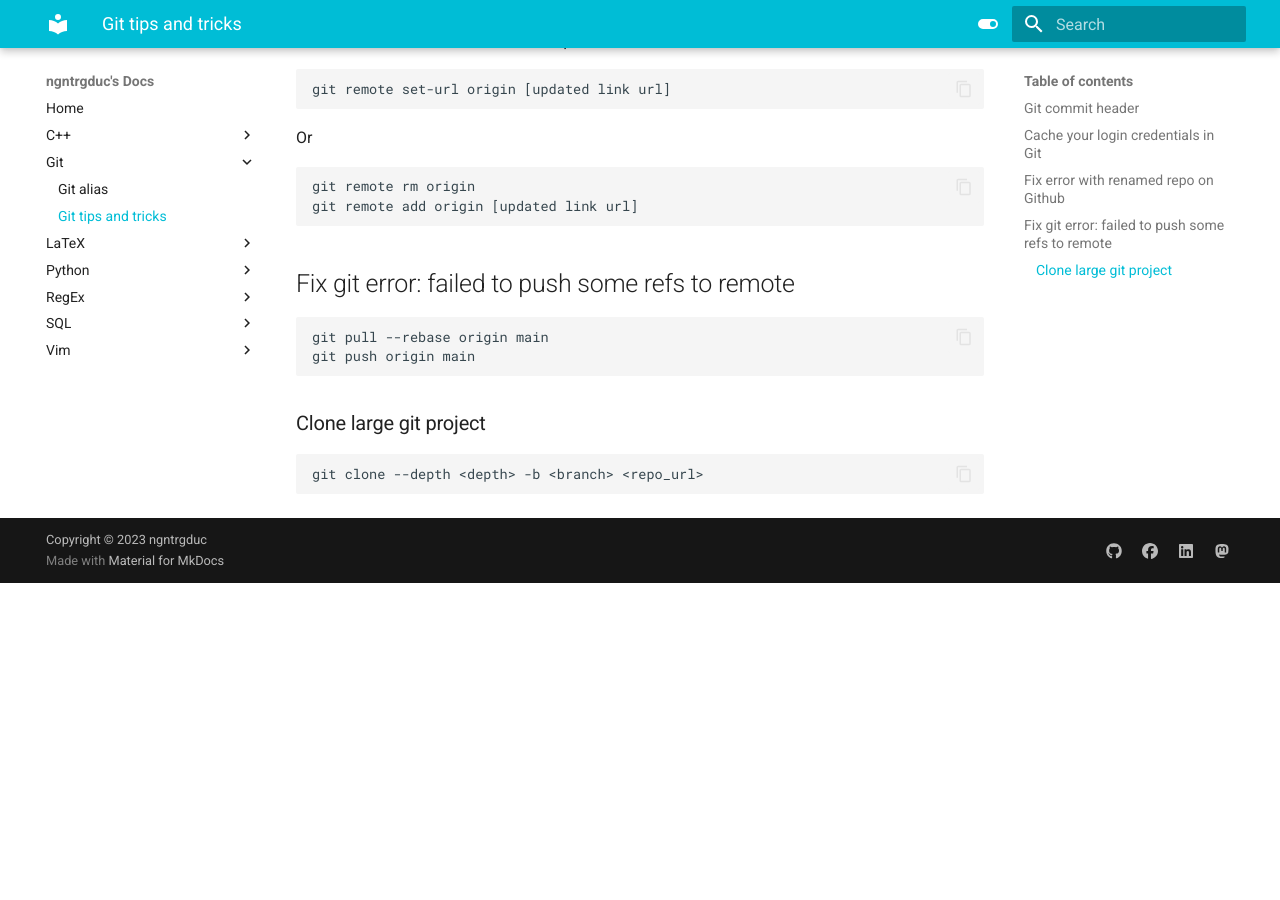
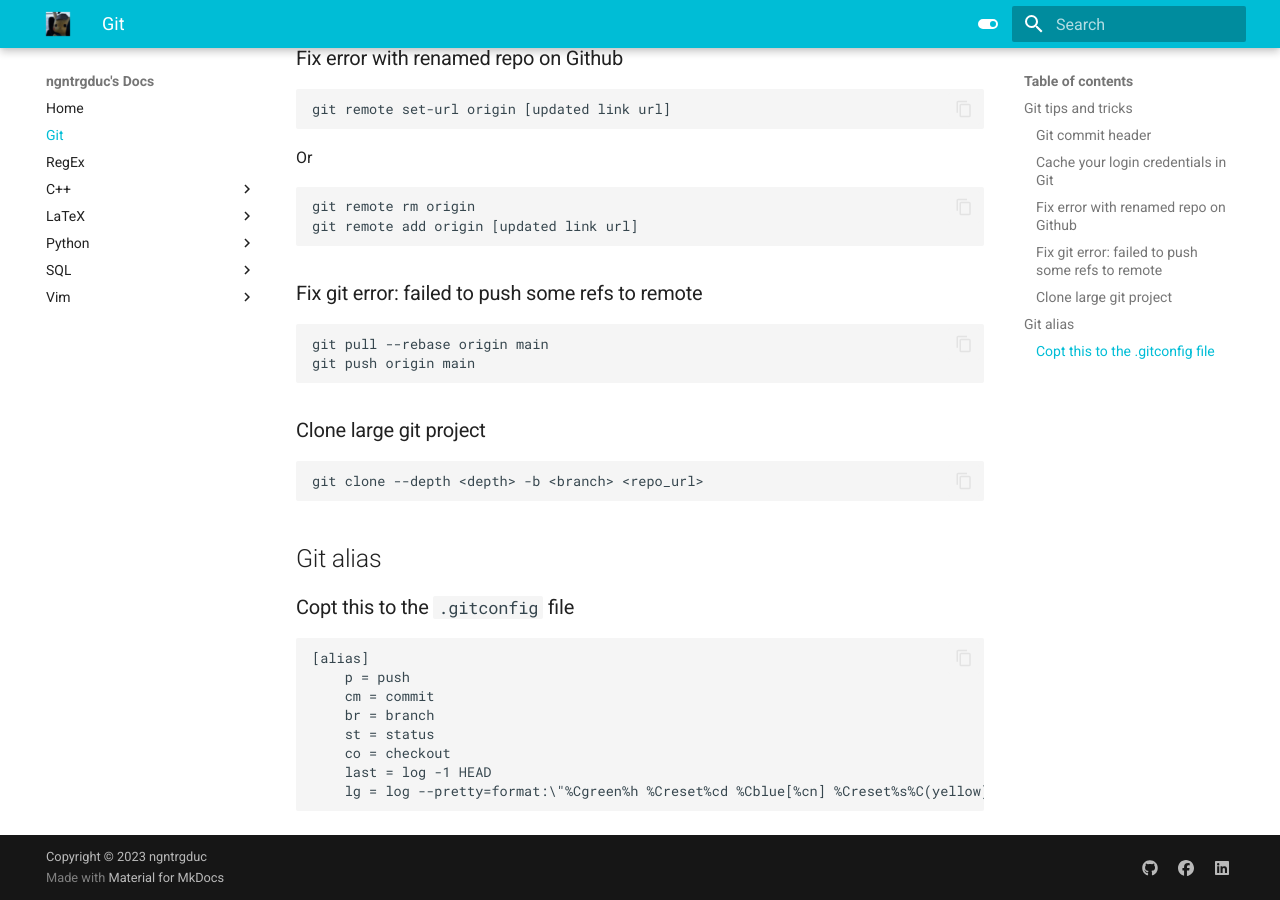
Before and after one commit to ngntrgduc/docs, an MkDocs documentation site: the page built from docs/Git.md, in a window 1280 px wide and 900 px high, scrolled down 796 px. Built offline with MkDocs 1.6.1 and Material for MkDocs 9.7.7, drawn with Linux system fonts in a browser that asks for light colours; before the commit the page ends 1379 px from its top, so only the background shows below that.

Commit message:
Big update

````diff
--- a/docs/Git/git_tips_and_tricks.md
+++ b/docs/Git.md
@@ -1,4 +1,6 @@
-## Git commit header
+## Git tips and tricks
+
+### Git commit header
 - **feat**: introduce a new feature
 - **fix**: patches a bug in your codebase (bugfix or hotfix)
 - **build**: changes that affect the build system or external dependencies
@@ -11,13 +13,13 @@
 - **test**: add/remove/update tests
 - **revert**: reverts one or many previous commits
 
-## Cache your login credentials in Git
+### Cache your login credentials in Git
 
 ```git
 git config --global credential helper store
 ```
 
-## Fix error with renamed repo on Github
+### Fix error with renamed repo on Github
 
 ```git
 git remote set-url origin [updated link url]
@@ -28,7 +30,7 @@ git remote rm origin
 git remote add origin [updated link url]
 ```
 
-## Fix git error: failed to push some refs to remote
+### Fix git error: failed to push some refs to remote
 
 ```git
 git pull --rebase origin main
@@ -40,3 +42,19 @@ git push origin main
 ```
 git clone --depth <depth> -b <branch> <repo_url>
 ```
+
+
+## Git alias
+
+### Copt this to the `.gitconfig` file
+
+```git
+[alias]
+	p = push
+	cm = commit
+	br = branch
+	st = status
+	co = checkout
+	last = log -1 HEAD
+	lg = log --pretty=format:\"%Cgreen%h %Creset%cd %Cblue[%cn] %Creset%s%C(yellow)%d%C(reset)\" --graph --date=relative --decorate
+```
--- a/mkdocs.yml
+++ b/mkdocs.yml
@@ -22,6 +22,9 @@ theme:
       toggle:
         icon: material/toggle-switch-off-outline
         name: Switch to light mode
+  logo: assets/images/logo.png
+  favicon: assets/images/favicon-32x32.png
+
 extra:
   homepage: http://ngntrgduc.github.io/
   social:
@@ -31,8 +34,6 @@ extra:
       link: https://www.facebook.com/nguyenduc1511
     - icon: fontawesome/brands/linkedin
       link: https://www.linkedin.com/in/ngntrgduc/
-    - icon: fontawesome/brands/mastodon
-      link: https://fosstodon.org/@ngntrgduc
 
 markdown_extensions:
   - pymdownx.highlight:
````
Also changed, not shown: docs/Git/git alias.md (deleted, +0 -12 lines), docs/RegEx.md (renamed from docs/RegEx/RegEx.md), docs/assets/images/favicon-32x32.png (added), docs/assets/images/logo.png (added).
